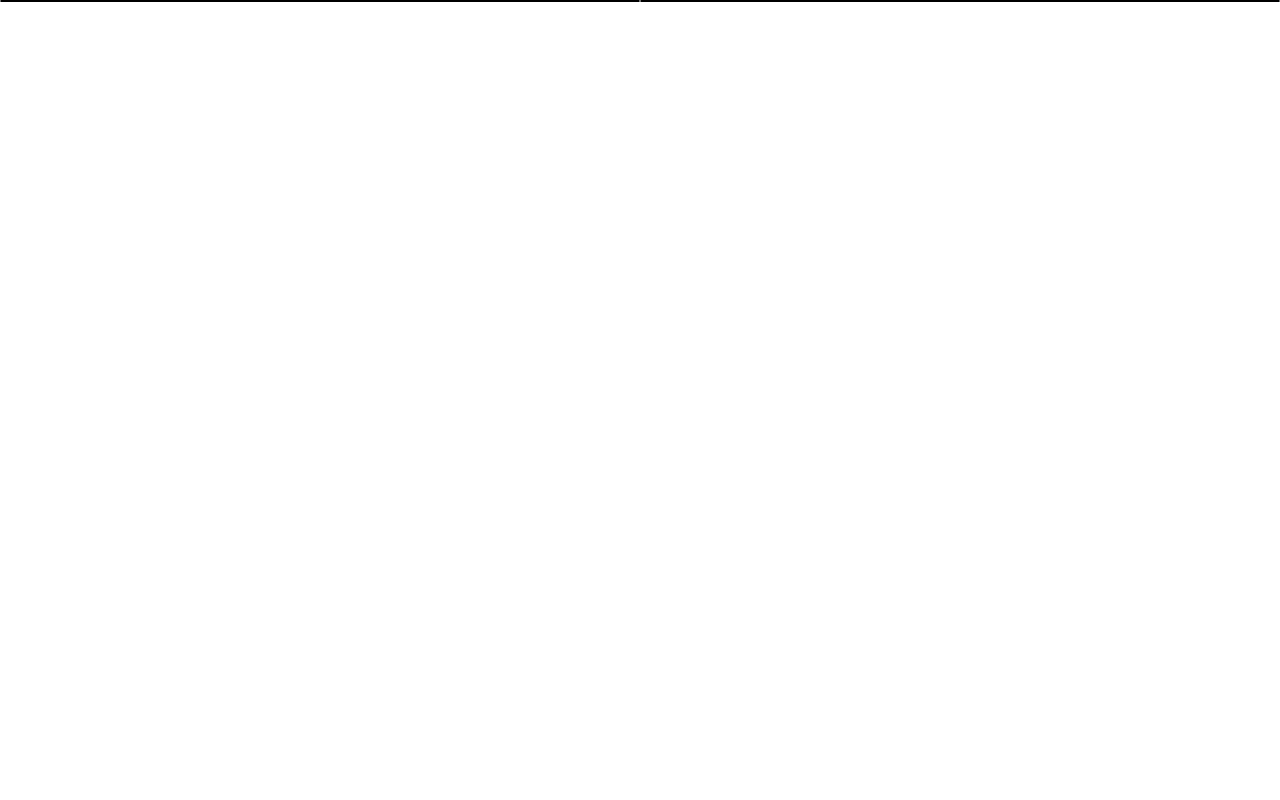
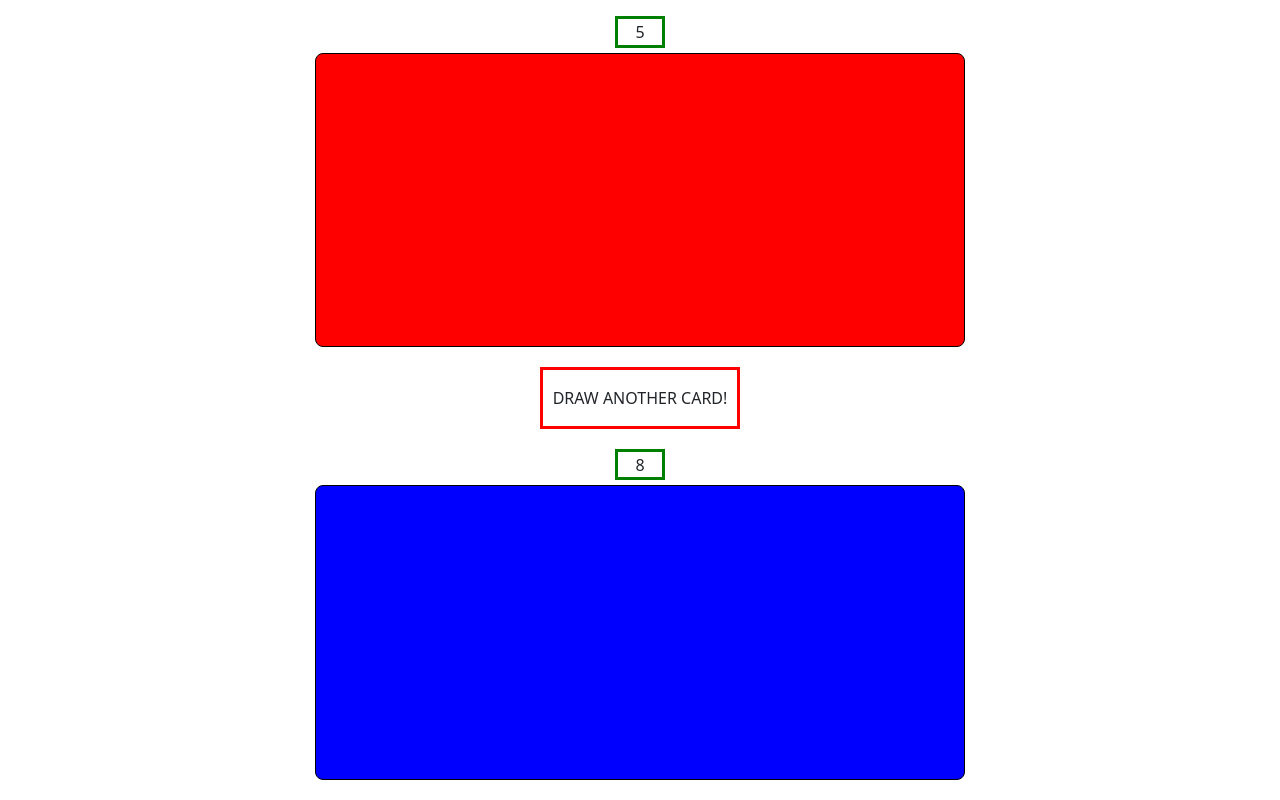
Before and after one commit to ReefKenig/DIHackathon1, a plain HTML site: page index.html in a window 1280 px wide. Drawn offline with nearby package versions, Linux system fonts and the light colour scheme.

Commit message:
initial style update

```diff
--- a/index.html
+++ b/index.html
@@ -14,12 +14,13 @@
     <title>War</title>
   </head>
   <body>
-    <div class="cpuPoints points"></div>
-    <div class="cpuDeck deck"></div>
-    <div class="drawButton"></div>
-    <div class="playerPoints points"></div>
-    <div class="playerDeck deck"></div>
-    <div class="restartButton" style="display: none"></div>
-    <script src="./script.js"></script>
+    <div class="container">
+      <div class="cpuPoints points"> 5 </div>
+      <div class="cpuDeck deck"></div>
+      <div class="drawButton">DRAW ANOTHER CARD!</div>
+      <div class="playerPoints points"> 8 </div>
+      <div class="playerDeck deck"></div>
+      <div class="restartButton" style="display: none"></div>
+     </div>
   </body>
 </html>
--- a/style.css
+++ b/style.css
@@ -4,6 +4,8 @@ body {
   box-sizing: border-box;
   display: flex;
   justify-content: center;
+  height:100vh;
+  align-items: center;
 
 }
 .container{
@@ -12,28 +14,32 @@ body {
   cursor: pointer;
   justify-content: center;
   padding-top: 1rem;
-    height: 60vh;
-    width:60vw;
+  height: 100%;
+  width:100%;
+  align-items: center;
 
 }
 .deck {
-    height: 100%;
-    width: 100%;
+  height: 500px;
+  width: 650px;
   border: 1px solid black;
-    display: flex;
-    justify-content: center;
   align-items: center;
   font-size: 3rem;
   border-radius: .5rem;
   color: white;
   user-select: none;
+  flex-direction: column;
+  align-content: center;
+  margin-bottom: 20px;
 }
 
-  .cpu-deck {
+.cpuDeck  {
   background-color: red;
+
+
 }
 
-  .player-deck {
+.playerDeck {
   background-color: blue;
 }
 .card {
@@ -47,3 +53,21 @@ body {
   align-items: center;
   font-size: 4rem;
 }
+.points{
+  width: 50px;
+  height:50px;
+  border: 3px solid green;
+  margin-bottom: 5px;
+  display: flex;
+  align-items: center;
+  justify-content: center;
+}
+.drawButton{
+  width:200px;
+  height:100px;
+  border: 3px solid red;
+  margin-bottom:20px;
+  display: flex;
+  align-items: center;
+  justify-content: center;
+}
```
Lines whose indentation alone changed are shown as unchanged.
